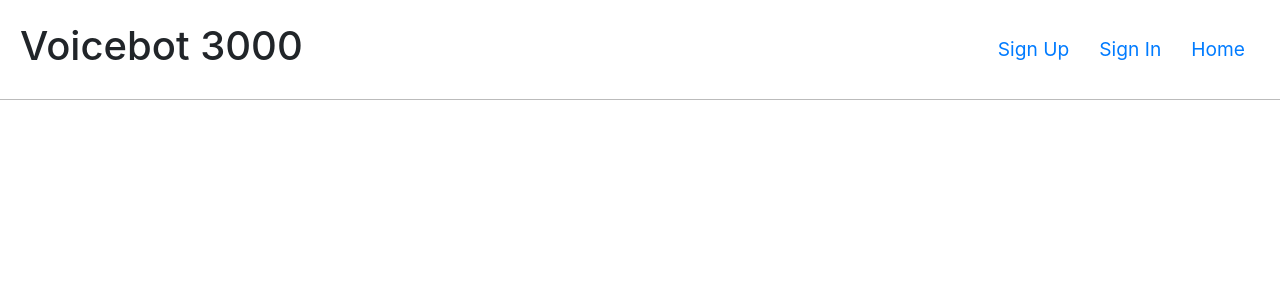
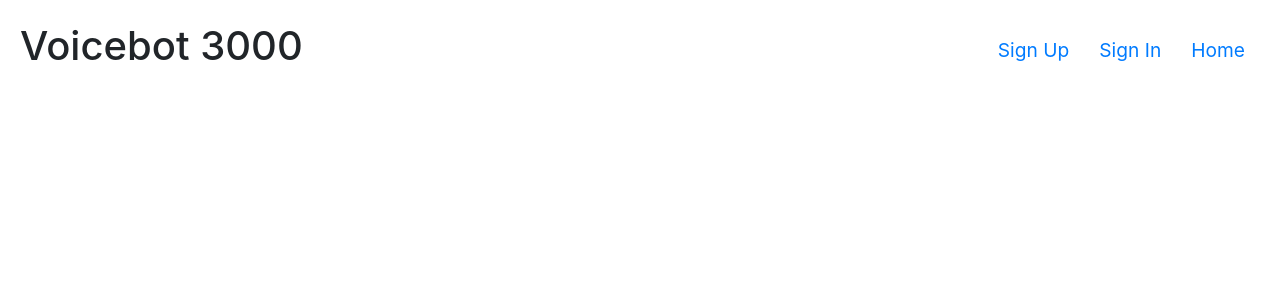
Before and after one commit to catherineguo/gif-box-client, a React app: page /#/ in a window 1280 px wide. Shown: the top 300 px of the page. Built offline with nearby package versions, Linux system fonts and the light colour scheme.

Commit message:
Minor Edits to Header files
- Corrected typo in sign up error message
- Removed underline from header

```diff
--- a/src/auth/messages.js
+++ b/src/auth/messages.js
@@ -1,6 +1,6 @@
 export default {
   signUpSuccess: 'Succesfully registered! You\'ve been signed in as well.',
-  signUpFailure: 'Registration failed. Email may be taked, or passwords don\'t'
+  signUpFailure: 'Registration failed. Email may be taken, or passwords don\'t'
                   + ' match.',
   signInSuccess: 'Welcome!',
   signInFailure: 'Failed to sign in. Check your email and password and try' +
--- a/src/header/Header.scss
+++ b/src/header/Header.scss
@@ -2,7 +2,7 @@ $charcoal: #bbb;
 
 .main-header {
   align-items: center;
-  border-bottom: 1px solid $charcoal;
+  // border-bottom: 1px solid $charcoal;
   display: flex;
   height: 100px;
   padding: 0 20px;
```
